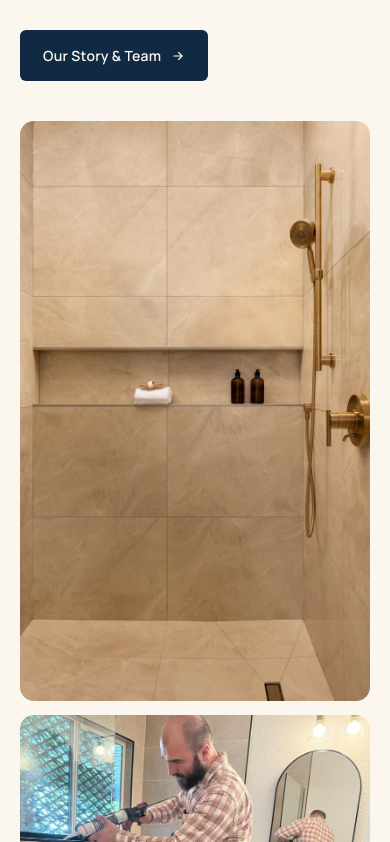
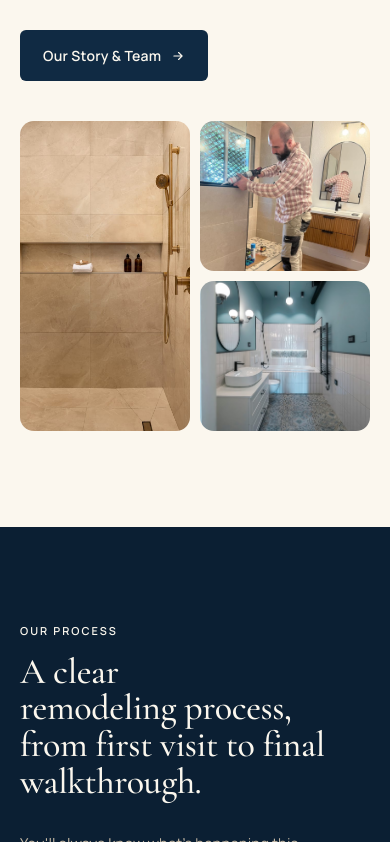
Before and after one commit to Stonebritegroup2023/Stonebritesite, a Next.js app: page / in a window 390 px wide. Shown: the part 4502-5344 px from the top of the page. Built offline with nearby package versions, Linux system fonts and the light colour scheme; no server answers.

Commit message:
Mobile: compact collage for Why band; fix kitchens scope-of-work photo layout

```diff
--- a/src/app/globals.css
+++ b/src/app/globals.css
@@ -530,19 +530,24 @@ button { font-family: inherit; cursor: pointer; }
   .home-services-grid { grid-template-columns: 1fr !important; }
 }
 
-/* "Why homeowners choose Stonebrite" — text + photo collage stack */
+/* "Why homeowners choose Stonebrite" — text + photo collage stack.
+   On small screens the collage keeps its shape (tall photo + two small),
+   just compact — never three stacked full-height photos. */
 @media (max-width: 900px) {
   .home-why-grid {
     grid-template-columns: 1fr !important;
     gap: 40px !important;
   }
   .home-why-photos {
-    grid-template-columns: 1fr !important;
+    grid-template-columns: 1fr 1fr !important;
     height: auto !important;
+    gap: 10px !important;
   }
-  .home-why-photos > div {
-    height: 200px !important;
-    grid-row: auto !important;
+  .home-why-photos > img {
+    height: 150px !important;
+  }
+  .home-why-photos > img:nth-child(2) {
+    height: 310px !important;
   }
 }
 
@@ -641,3 +646,14 @@ button { font-family: inherit; cursor: pointer; }
     row-gap: 12px !important;
   }
 }
+
+/* ── Kitchens "Scope of Work" — stack on small screens ─────────────────── */
+@media (max-width: 900px) {
+  .kitchens-scope-grid {
+    grid-template-columns: 1fr !important;
+    gap: 36px !important;
+  }
+  .kitchens-scope-photo {
+    height: 300px !important;
+  }
+}
--- a/src/app/kitchens/page.tsx
+++ b/src/app/kitchens/page.tsx
@@ -131,7 +131,7 @@ export default function KitchensPage() {
 
       {/* WHAT'S INCLUDED */}
       <section style={{ padding: "96px 0", background: "var(--color-cream-50)" }}>
-        <div className="sb-container" style={{ padding: "0 56px", display: "grid", gridTemplateColumns: "1fr 1fr", gap: 64, alignItems: "start" }}>
+        <div className="sb-container kitchens-scope-grid" style={{ padding: "0 56px", display: "grid", gridTemplateColumns: "1fr 1fr", gap: 64, alignItems: "start" }}>
           <div>
             <span className="sb-eyebrow">Scope of Work</span>
             <h2 style={{ fontSize: "clamp(32px, 3vw, 48px)", marginTop: 14, lineHeight: 1.05 }}>
@@ -159,6 +159,7 @@ export default function KitchensPage() {
           <img
             src="/photos/kitchen-remodel-walnut-cabinets-granite-sacramento.jpg"
             alt="Kitchen remodel in Sacramento — walnut shaker cabinets, granite counters, stainless hood, and brass fixtures"
+            className="kitchens-scope-photo"
             style={{ height: 540, width: "100%", objectFit: "cover", borderRadius: 14, display: "block" }}
           />
         </div>
```
